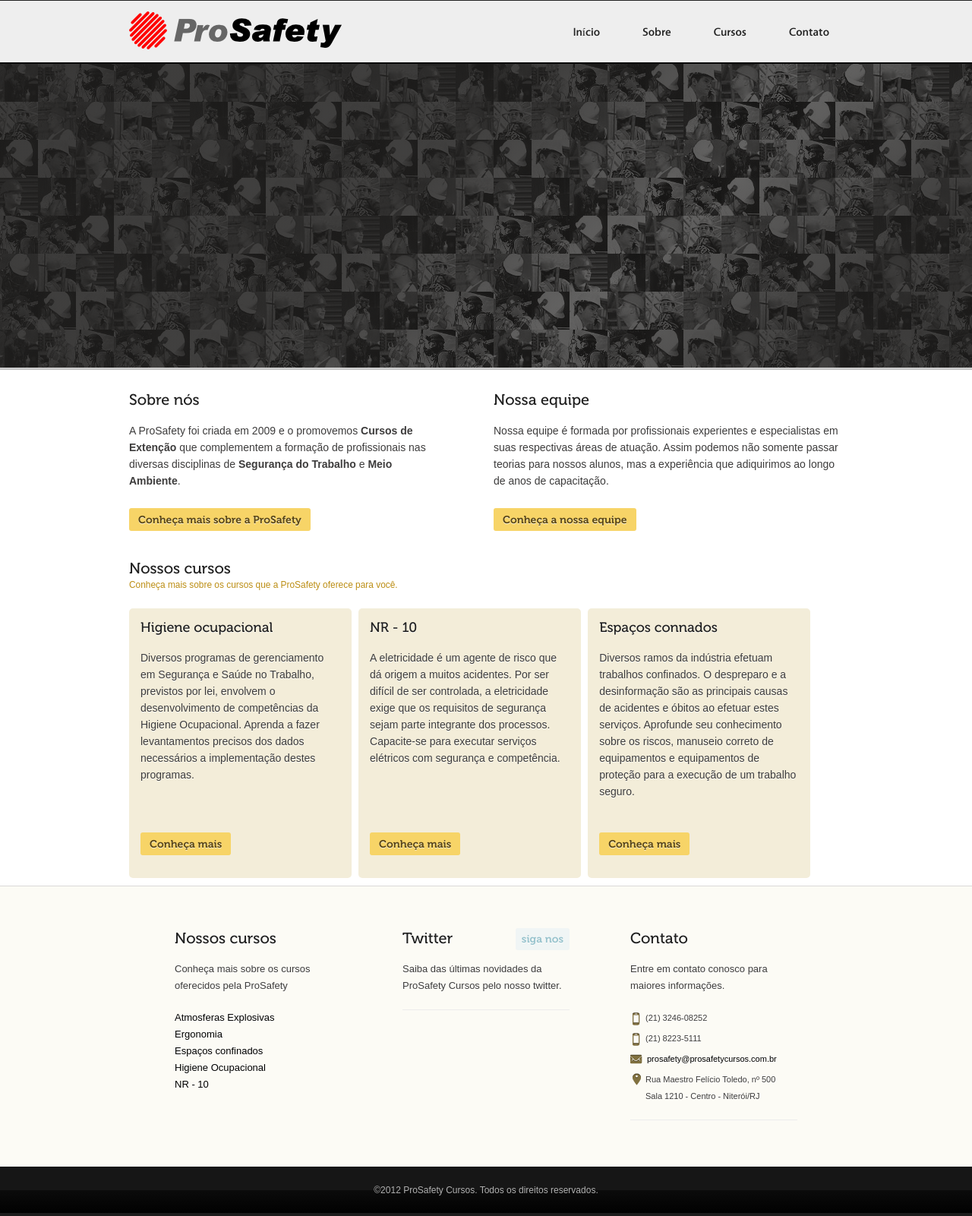
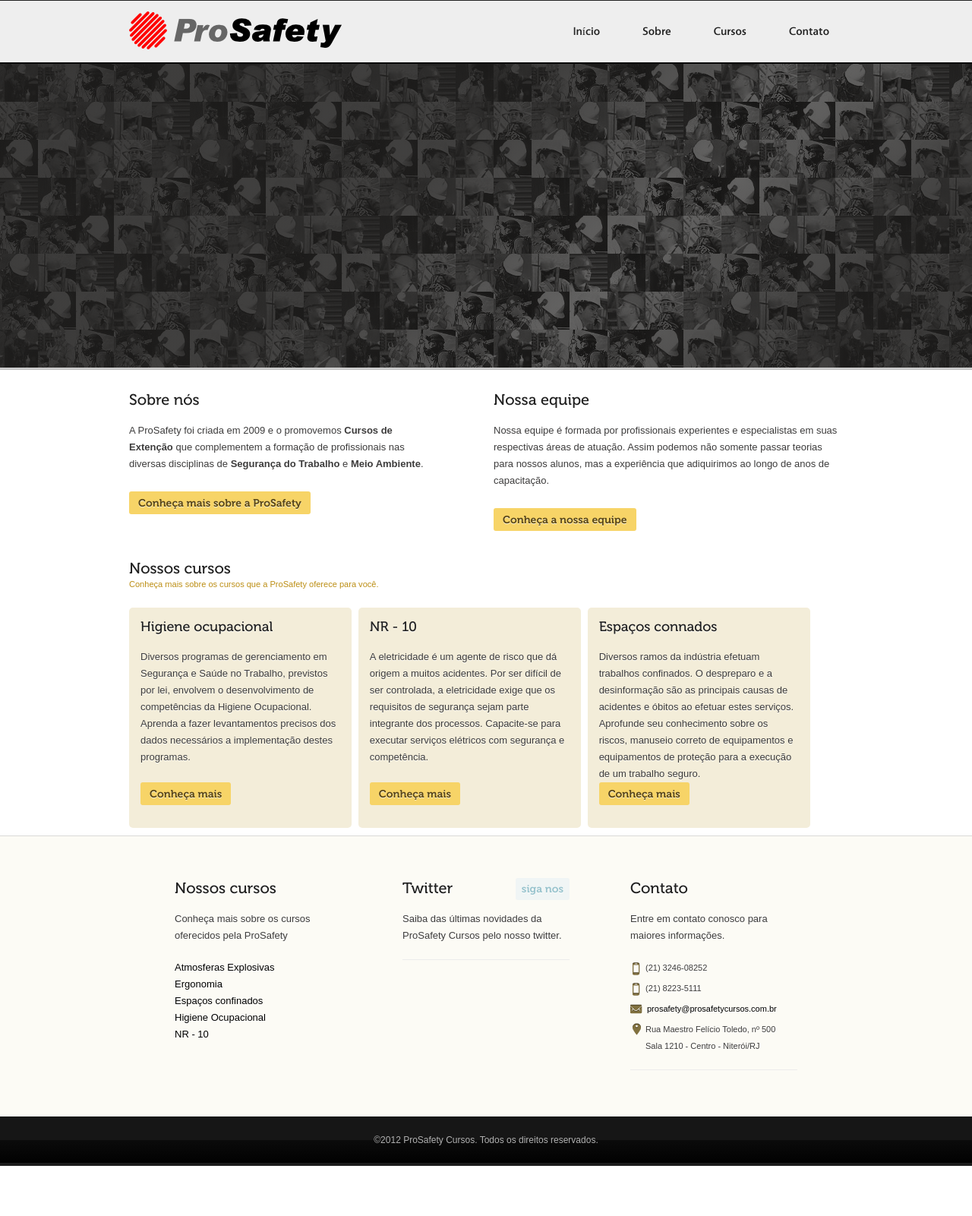
Before and after one commit to prosafetycursos/prosafetycursos.github.com, a Jekyll site: the page built from index.html, in a window 1280 px wide. Shown: the whole page at 76% size. Built offline with Jekyll 4.4.1, drawn with Linux system fonts in a browser that asks for light colours; the list of posts is cut into pages by our own code; after the commit the page ends 1535 px from its top, so only the background shows below that.

Commit message:
Diminuindo tamanho da fonte para tamanho padrão

```diff
--- a/css/styles.css
+++ b/css/styles.css
@@ -21,7 +21,7 @@ body{width:100%;min-width:960px;}.container_16{margin-left:auto;margin-right:aut
 
 body {
 	font-family: Arial,sans-serif;
-	font-size: 14px;
+	font-size: 13px;
      line-height: 22px;
      text-shadow: 0pt 1px 0pt rgba(255, 255, 255, 0.75);
 	color:#3D3C3C;
@@ -3187,7 +3187,7 @@ background: url("../images/projekktorTheme/start.png") no-repeat center center t
   padding: 15px;
   border-radius: 5px;
   vertical-align: top;
-  height: 325px;
+  height: 260px;
   position: relative;
 }
 
```
